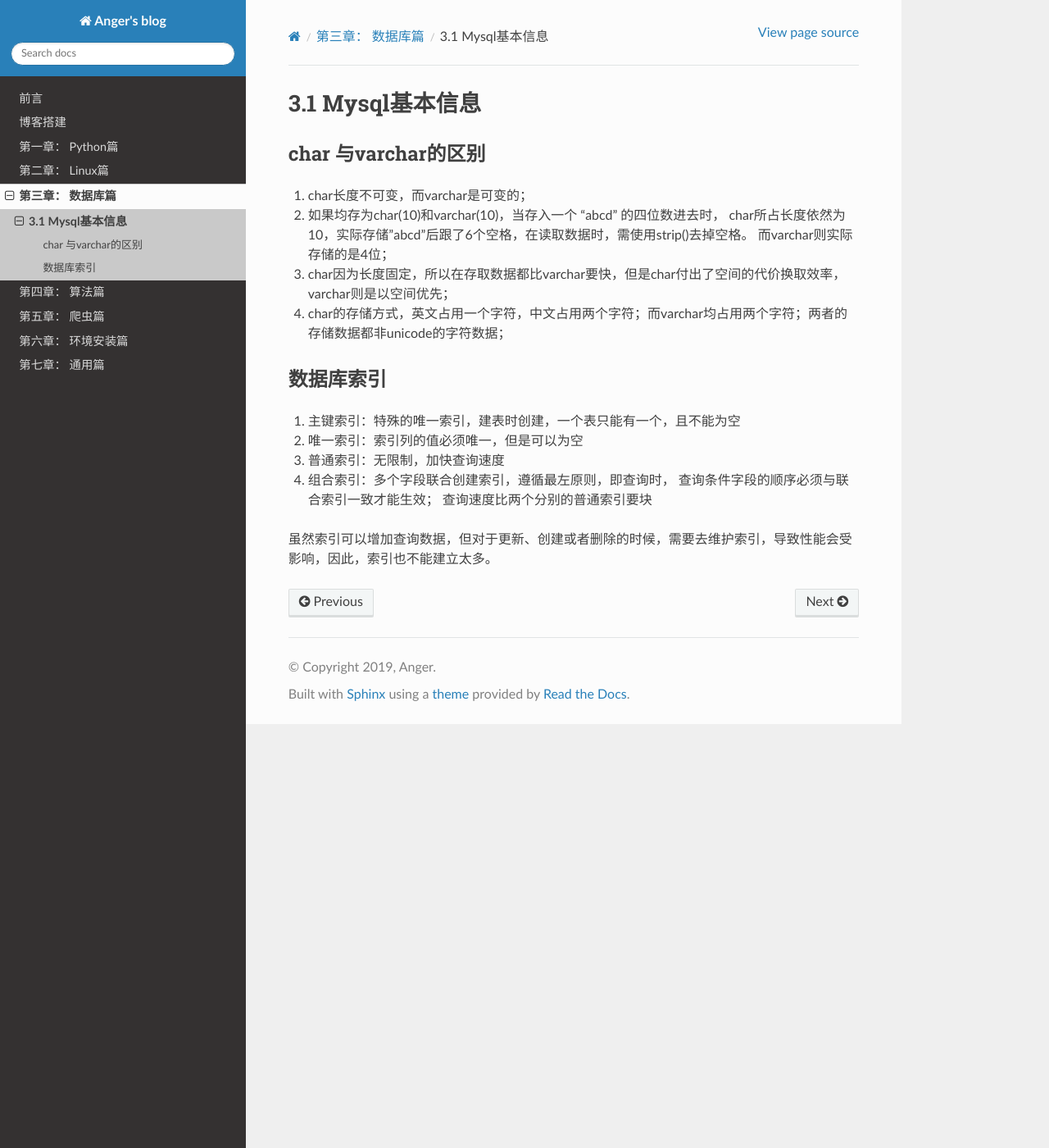
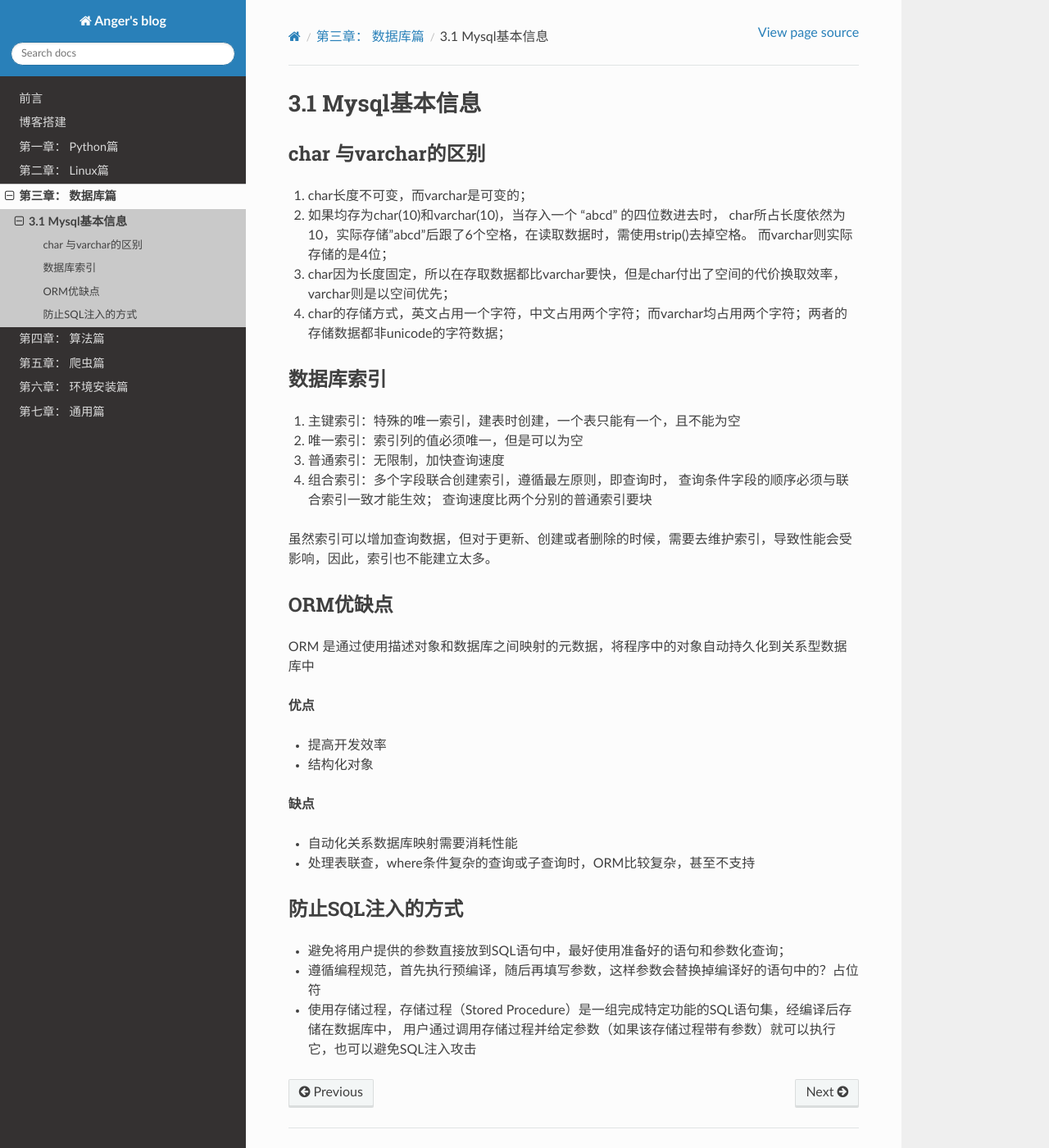
Before and after one commit to JustMeliyu/Anger_Sphinx, a Sphinx documentation site: the page built from source/DataBase/C01_MysqlBasic.md, in a window 1280 px wide and 1400 px high. Shown: the whole window at 82% size. Built offline with Sphinx 7.4.7 and the Read the Docs theme 2.0.0, drawn with Linux system fonts in a browser that asks for light colours.

```diff
--- a/source/DataBase/C01_MysqlBasic.md
+++ b/source/DataBase/C01_MysqlBasic.md
@@ -26,3 +26,20 @@ char所占长度依然为10，实际存储"abcd"后跟了6个空格，在读取
 查询速度比两个分别的普通索引要块
 
 虽然索引可以增加查询数据，但对于更新、创建或者删除的时候，需要去维护索引，导致性能会受影响，因此，索引也不能建立太多。
+
+## ORM优缺点
+ORM 是通过使用描述对象和数据库之间映射的元数据，将程序中的对象自动持久化到关系型数据库中
+
+**优点**
+- 提高开发效率
+- 结构化对象
+
+**缺点**
+- 自动化关系数据库映射需要消耗性能
+- 处理表联查，where条件复杂的查询或子查询时，ORM比较复杂，甚至不支持
+
+## 防止SQL注入的方式
+- 避免将用户提供的参数直接放到SQL语句中，最好使用准备好的语句和参数化查询；
+- 遵循编程规范，首先执行预编译，随后再填写参数，这样参数会替换掉编译好的语句中的？占位符
+- 使用存储过程，存储过程（Stored Procedure）是一组完成特定功能的SQL语句集，经编译后存储在数据库中，
+用户通过调用存储过程并给定参数（如果该存储过程带有参数）就可以执行它，也可以避免SQL注入攻击
```
Also changed, not shown: README.md (+1 -1 lines), source/Linux/B02_VI.md (+1 -1 lines), source/Python/A0006_flask.md (added, +10 -0 lines), 2 other files.
